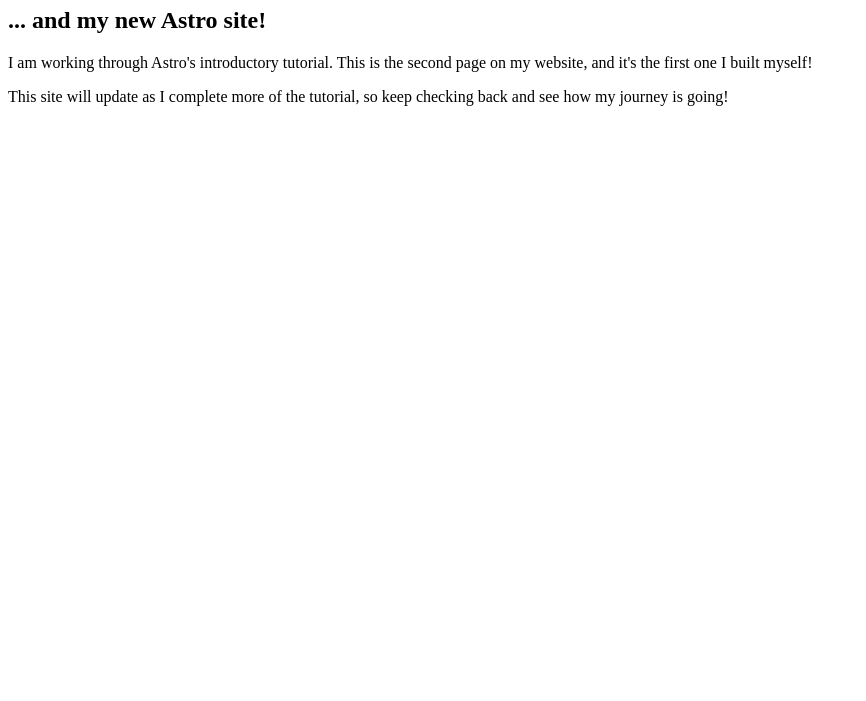
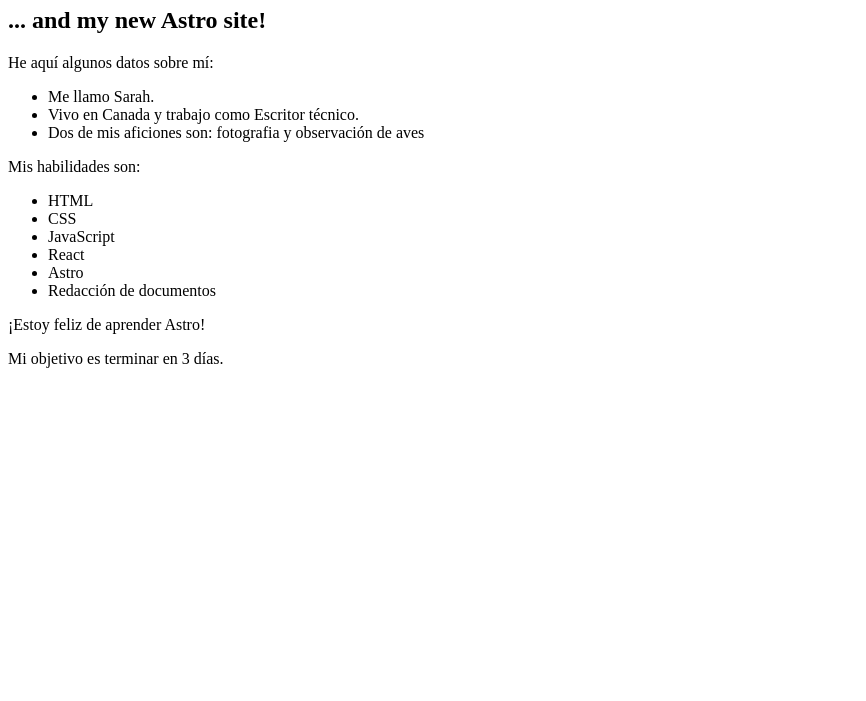
Before and after one commit to cbatista8a/blog, an Astro site: page /about in a window 1280 px wide. Shown: the part 99-800 px from the top of the page, without its empty margins (0-866 px from the left). Built offline with nearby package versions, Linux system fonts and the light colour scheme; Astro itself is replaced by a stand-in of ours.

Commit message:
[update] - use javascript const on .astro files

```diff
--- a/src/pages/about.astro
+++ b/src/pages/about.astro
@@ -1,5 +1,25 @@
 ---
+const pageTitle = "Sobre mi";
 
+const identity = {
+    firstName: "Sarah",
+    country: "Canada",
+    occupation: "Escritor técnico",
+    hobbies: ["fotografia", "observación de aves", "peñarol"],
+};
+
+const skills = [
+    "HTML",
+    "CSS",
+    "JavaScript",
+    "React",
+    "Astro",
+    "Redacción de documentos",
+];
+
+const happy = true;
+const finished = false;
+const goal = 3;
 ---
 
 <html lang="en">
@@ -8,24 +28,46 @@
         <link rel="icon" type="image/svg+xml" href="/favicon.svg" />
         <meta name="viewport" content="width=device-width" />
         <meta name="generator" content={Astro.generator} />
-        <title>CubaDevOps Blog | About</title>
+        <title>CubaDevOps Blog | {pageTitle}</title>
     </head>
     <body>
         <a href="/">Home</a>
         <a href="/about/">About</a>
         <a href="/blog/">Blog</a>
 
-        <h1>About Me</h1>
+        <h1>{pageTitle}</h1>
         <h2>... and my new Astro site!</h2>
 
-        <p>
-            I am working through Astro's introductory tutorial. This is the
-            second page on my website, and it's the first one I built myself!
-        </p>
+        <p>He aquí algunos datos sobre mí:</p>
+        <ul>
+            <li>Me llamo {identity.firstName}.</li>
+            <li>
+                Vivo en {identity.country} y trabajo como {identity.occupation}.
+            </li>
+            {
+                identity.hobbies.length >= 2 && (
+                    <li>
+                        Dos de mis aficiones son: {identity.hobbies[0]} y{" "}
+                        {identity.hobbies[1]}
+                    </li>
+                )
+            }
+        </ul>
+        <p>Mis habilidades son:</p>
+        <ul>
+            {skills.map((skill) => <li>{skill}</li>)}
+        </ul>
 
-        <p>
-            This site will update as I complete more of the tutorial, so keep
-            checking back and see how my journey is going!
-        </p>
+        {happy && <p>¡Estoy feliz de aprender Astro!</p>}
+
+        {finished && <p>¡He terminado este tutorial!</p>}
+
+        {
+            goal === 3 ? (
+                <p>Mi objetivo es terminar en 3 días.</p>
+            ) : (
+                <p>Mi objetivo no son 3 días.</p>
+            )
+        }
     </body>
 </html>
--- a/src/pages/blog.astro
+++ b/src/pages/blog.astro
@@ -26,5 +26,10 @@
             This site will update as I complete more of the tutorial, so keep
             checking back and see how my journey is going!
         </p>
+        <ul>
+            <li><a href="/posts/welcome/">Publicación 1</a></li>
+            <li><a href="/posts/post-2/">Publicación 2</a></li>
+            <li><a href="/posts/post-3/">Publicación 3</a></li>
+        </ul>
     </body>
 </html>
```
